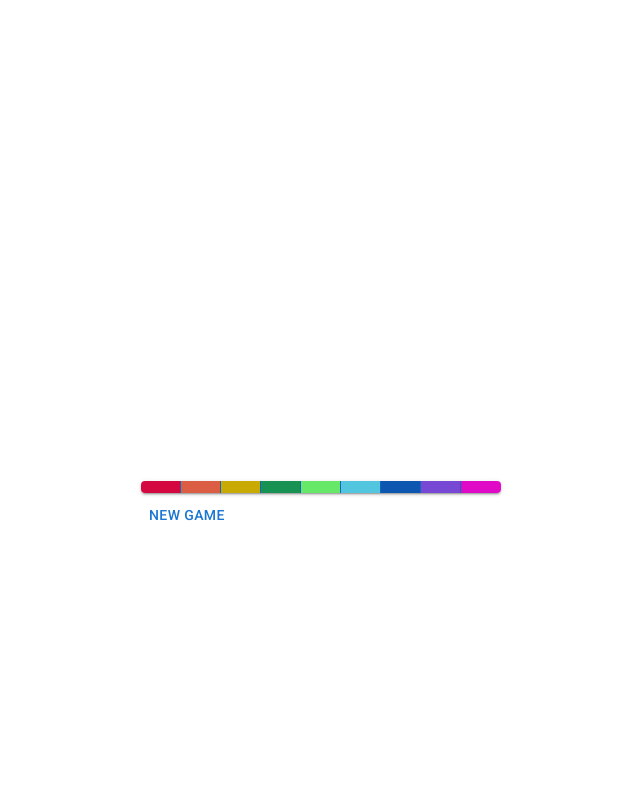
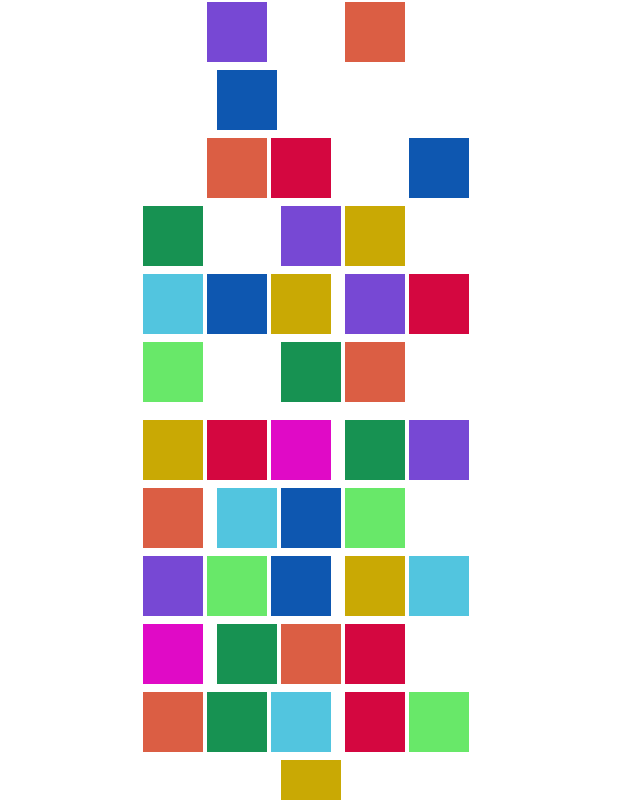
Before and after one commit to jackieleighh/sudokolor, a React (Create React App) app: page / in a window 1280 px wide. Shown: the top 800 px of the page, without its empty margins (309-949 px from the left). Built offline with nearby package versions, Linux system fonts and the light colour scheme.

Commit message:
fix square width

```diff
--- a/src/index.css
+++ b/src/index.css
@@ -18,6 +18,6 @@ code {
 
 .puzzleCell {
   display: inline-block;
-  width: '60px';
-  height: '60px';
+  width: 60px;
+  height: 60px;
 }
```
